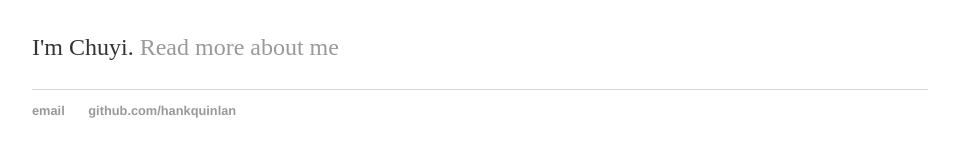
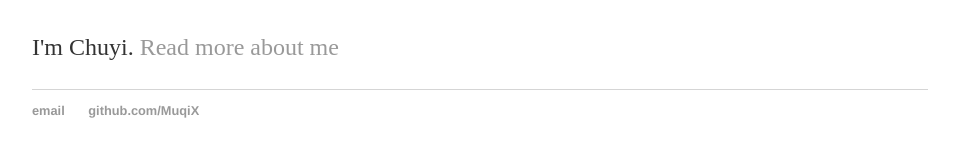
Before and after one commit to MuqiX/MuqiX.github.io, a Jekyll site: the page built from index.html, in a window 1280 px wide. Shown: the part 166-323 px from the top of the page, without its empty margins (160-1119 px from the left). Built offline with Jekyll 4.4.1, drawn with Linux system fonts in a browser that asks for light colours.

Commit message:
Update default.html

```diff
--- a/_layouts/default.html
+++ b/_layouts/default.html
@@ -21,8 +21,8 @@
 			</div><!-- /.container -->
 			<footer>
 	    		<ul>
-	        		<li><a href="mailto:hankquinlanhub@gmail.com">email</a></li>
-	        		<li><a href="https://github.com/hankquinlan">github.com/hankquinlan</a></li>
+	        		<li><a href="mailto:ycyjilly@gmail.com">email</a></li>
+	        		<li><a href="https://github.com/MuqiX">github.com/MuqiX</a></li>
 				</ul>
 			</footer>
 		</body>
```
